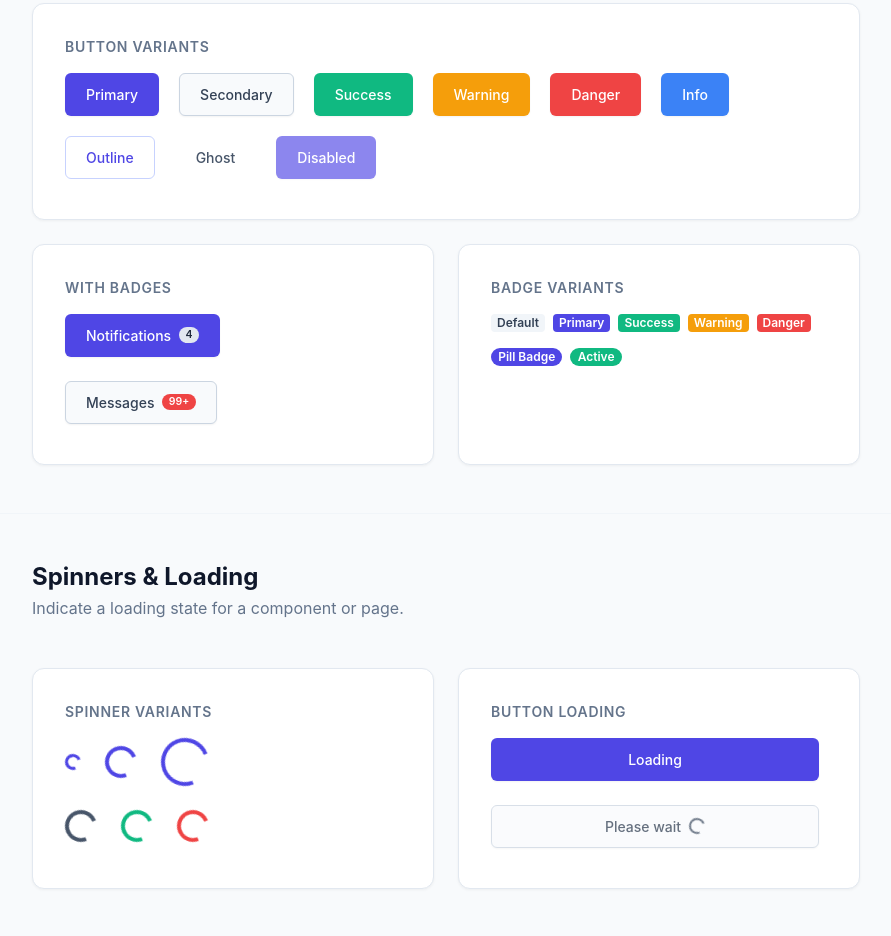
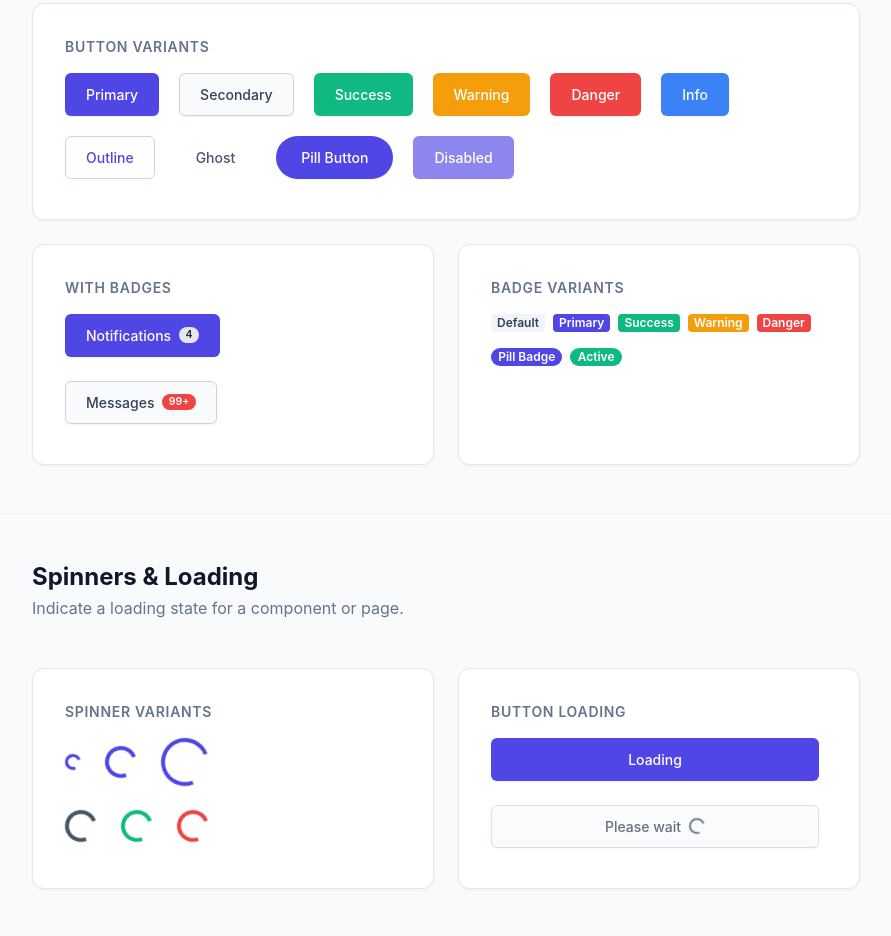
Before and after one commit to varun-eglobe/eglobe-ui, a website: page index.html in a window 1280 px wide. Shown: the part 1535-2471 px from the top of the page, without its empty margins (324-1215 px from the left). Drawn offline with Linux system fonts and the light colour scheme.

Commit message:
feat: add pill button variant styling and include it in the demo page

```diff
--- a/eg-ui-buttons.css
+++ b/eg-ui-buttons.css
@@ -219,3 +219,10 @@
 .eg-ui-btn--loading .eg-ui-spinner {
   display: inline-block;
 }
+
+/* Pill Variant */
+.eg-ui-btn--pill {
+  border-radius: var(--eg-ui-radius-full) !important;
+  padding-left: 24px;
+  padding-right: 24px;
+}
--- a/index.html
+++ b/index.html
@@ -304,6 +304,7 @@
             <button class="eg-ui-btn eg-ui-btn--info">Info</button>
             <button class="eg-ui-btn eg-ui-btn--outline">Outline</button>
             <button class="eg-ui-btn eg-ui-btn--ghost">Ghost</button>
+            <button class="eg-ui-btn eg-ui-btn--primary eg-ui-btn--pill">Pill Button</button>
             <button class="eg-ui-btn eg-ui-btn--primary" disabled>Disabled</button>
           </div>
         </div>
```
